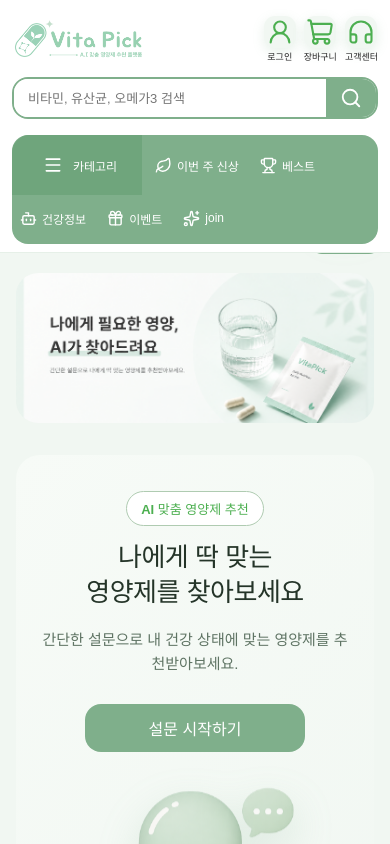
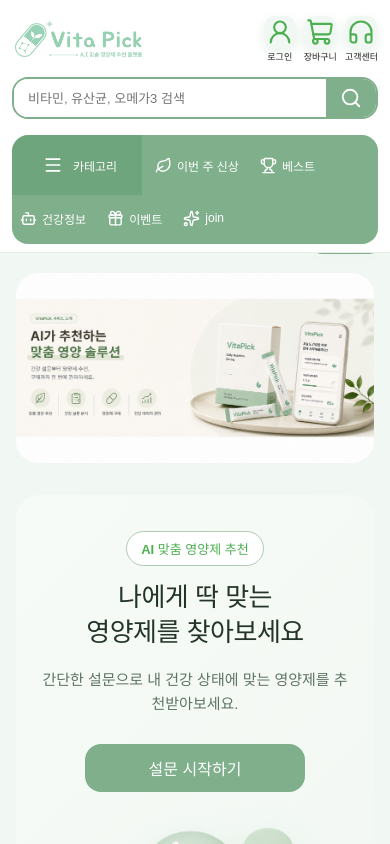
Before and after one commit to qkrwnstj1346/vitapick-FE, a React (Vite) app: page / in a window 390 px wide. Shown: the top 844 px of the page. Built offline with nearby package versions, Linux system fonts and the light colour scheme; no server answers.

Commit message:
홈 배너 수정

```diff
--- a/src/pages/home/Home.css
+++ b/src/pages/home/Home.css
@@ -11,8 +11,8 @@
 .mainBanner {
     max-width: 1200px;
     width: calc(100% - 48px);
-    height: 300px;
-    margin: 28px auto 36px;
+    height: 380px;
+    margin: 28px auto 40px;
     overflow: hidden;
     border-radius: 28px;
     box-sizing: border-box;
@@ -284,7 +284,7 @@
 
     .mainBanner {
         width: calc(100% - 32px);
-        height: 180px;
+        height: 240px;
         margin: 20px auto 32px;
         border-radius: 22px;
     }
@@ -373,7 +373,7 @@
     }
 
     .mainBanner {
-        height: 150px;
+        height: 190px;
     }
 
     .productList {
--- a/src/pages/home/Home.jsx
+++ b/src/pages/home/Home.jsx
@@ -39,7 +39,7 @@ function Home({ isLoggedIn }) {
             {/* 메인 배너 영역 */}
             <section className="mainBanner">
                 <img
-                    src="/images/VitaPick_MainBanner.png"
+                    src="/images/VitaPick_MainBanner4.png"
                     alt="메인 배너"
                 />
             </section>
```
Also changed, not shown: public/images/VitaPick_MainBanner3.png (added), public/images/VitaPick_MainBanner4.png (added).
